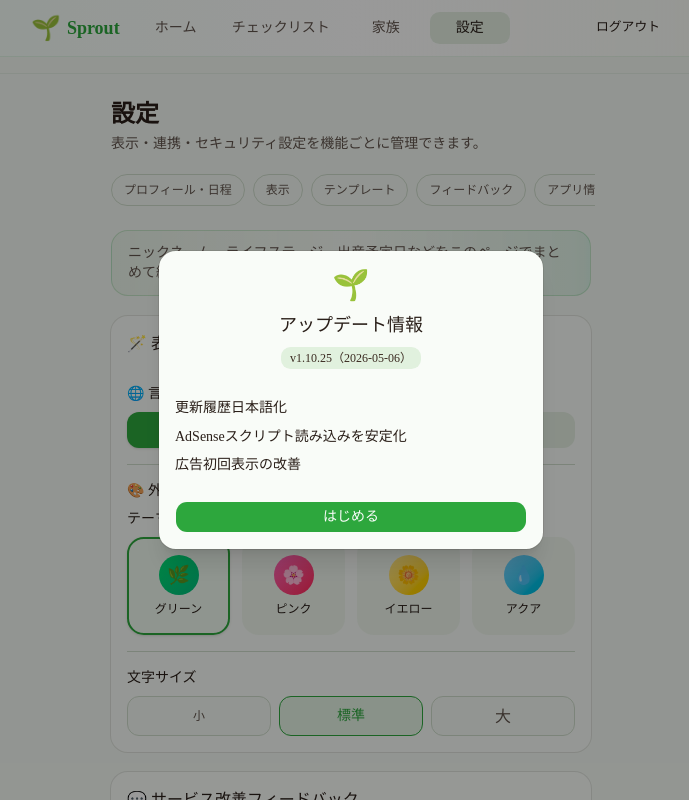
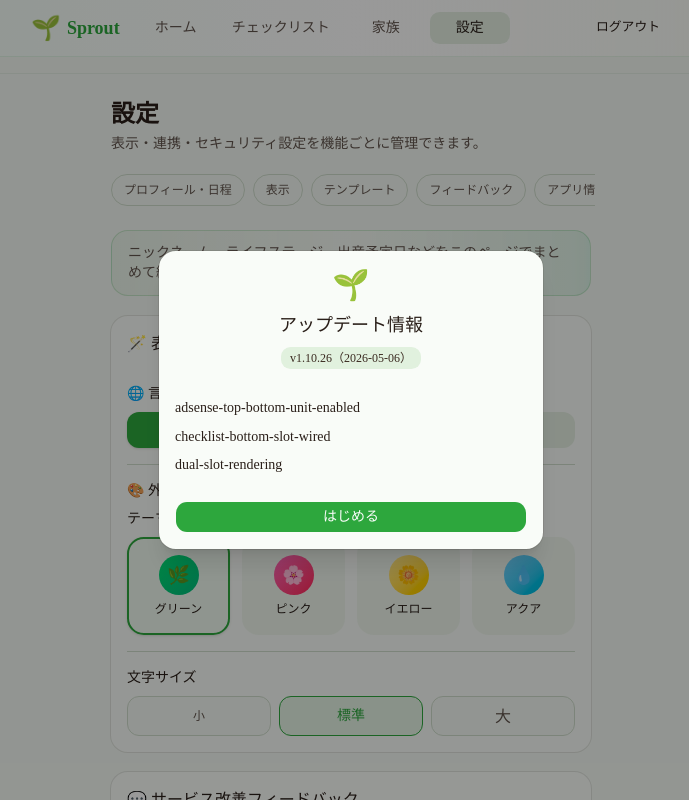
Before and after one commit to Toygaolingxiao/Sprout, a Next.js app: page /settings in a window 1280 px wide. Shown: the top 800 px of the page, without its empty margins (289-978 px from the left). Built offline with nearby package versions, Linux system fonts and the light colour scheme; no server answers.

Commit message:
release: v1.10.26

```diff
--- a/src/components/ads/header-ad-banner.tsx
+++ b/src/components/ads/header-ad-banner.tsx
@@ -75,6 +75,13 @@ export function HeaderAdBanner({ subscriptionTier }: HeaderAdBannerProps) {
               placeholderTitle={t('ads.slotPendingTitle')}
               placeholderDescription={t('ads.slotPendingDescription')}
             />
+            <AdsenseSlot
+              ready={adsReady}
+              slotId={process.env.NEXT_PUBLIC_ADSENSE_SLOT_CHECKLIST_BOTTOM}
+              className="mt-2 min-h-[96px]"
+              placeholderTitle={t('ads.slotPendingTitle')}
+              placeholderDescription={t('ads.slotPendingDescription')}
+            />
           </>
         ) : (
           <div className="rounded-md border border-border/70 bg-muted/30 px-3 py-2">
--- a/src/data/release-notes.ts
+++ b/src/data/release-notes.ts
@@ -1,6 +1,15 @@
-export const APP_VERSION = '1.10.25';
+export const APP_VERSION = '1.10.26';
 
 export const RELEASE_NOTES: { version: string; date: string; items: string[] }[] = [
+  {
+    version: '1.10.26',
+    date: '2026-05-06',
+    items: [
+      'adsense-top-bottom-unit-enabled',
+      'checklist-bottom-slot-wired',
+      'dual-slot-rendering',
+    ],
+  },
   {
     version: '1.10.25',
     date: '2026-05-06',
```
Also changed, not shown: 1 other file (tests, documents, lock files or other folders).
